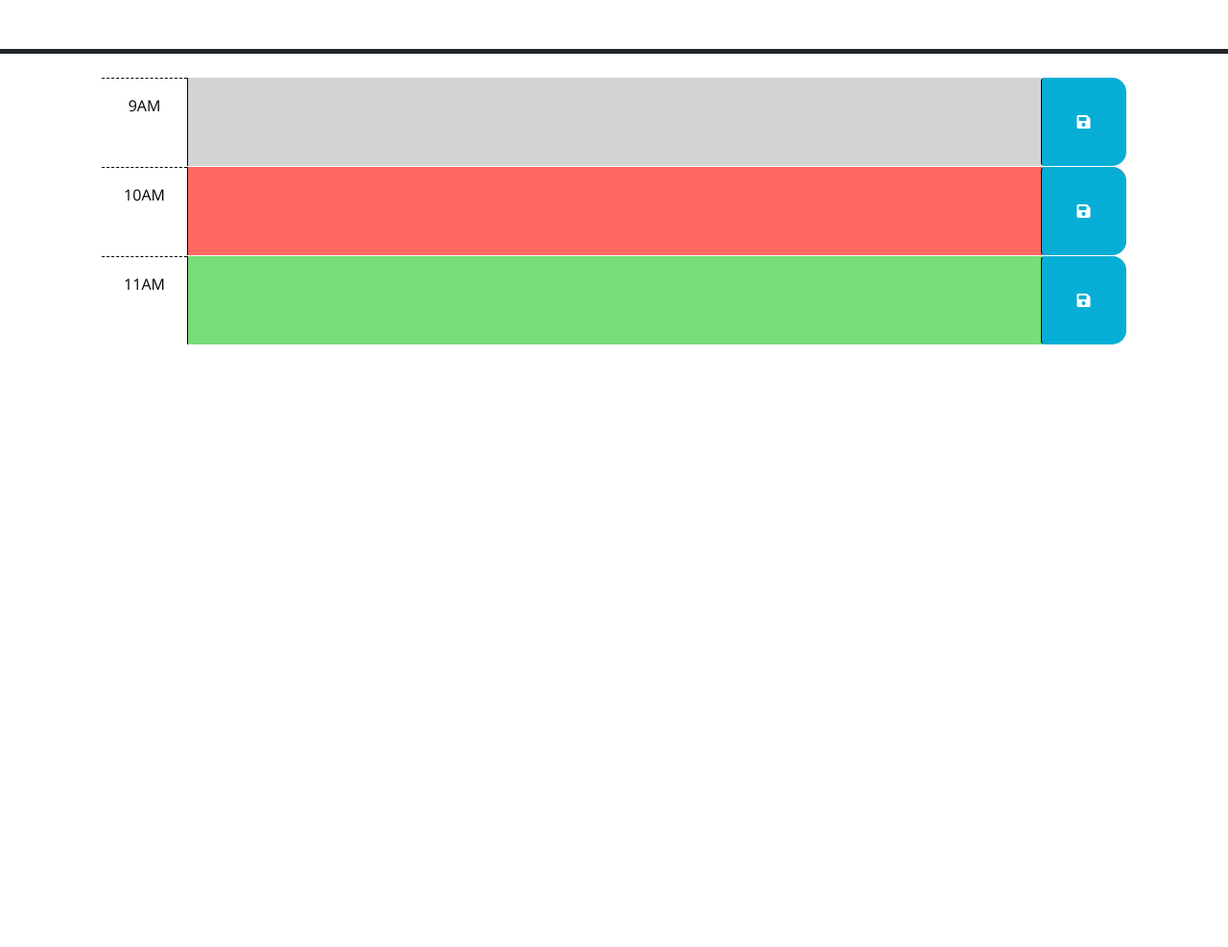
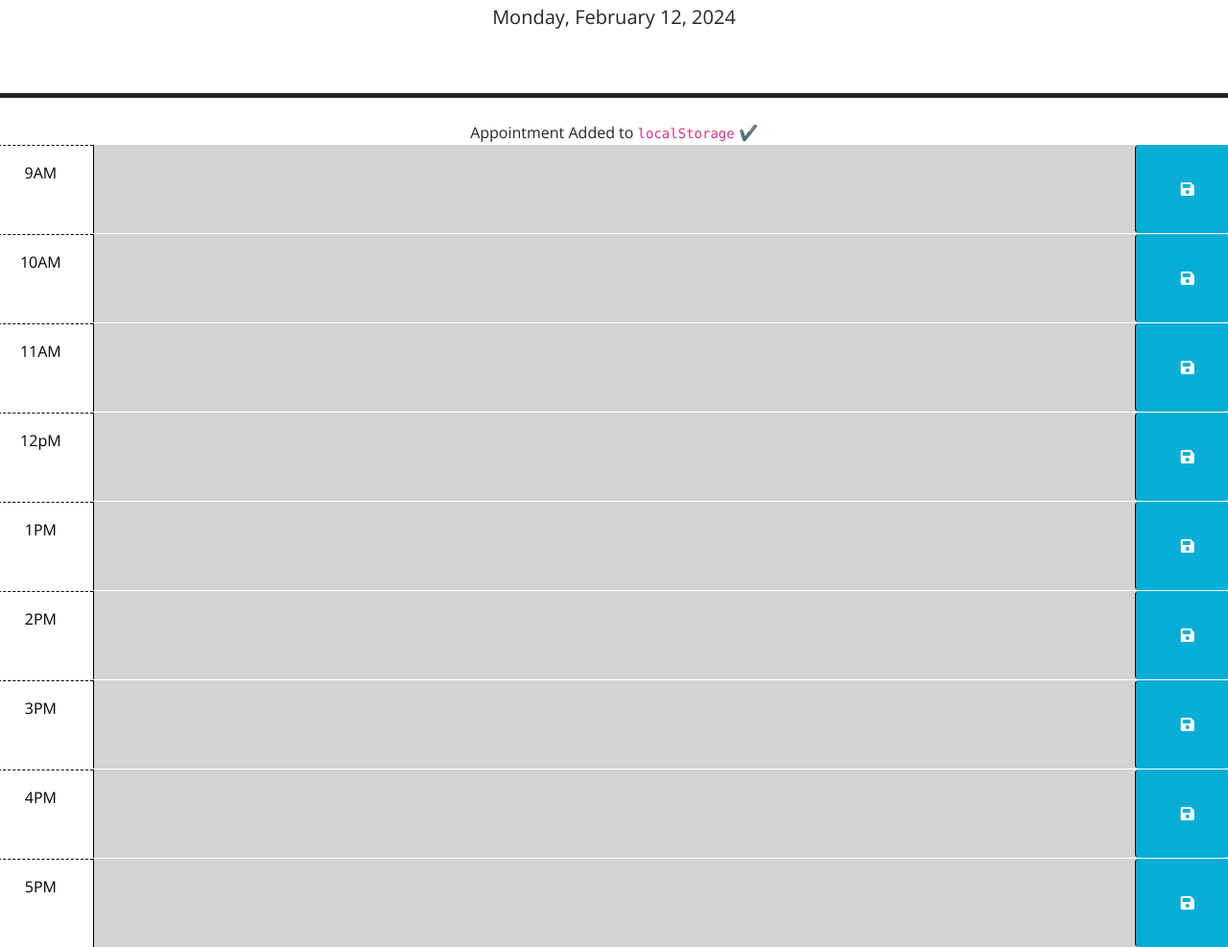
Before and after one commit to deemonroee/WorkingScheduler, a plain HTML site: page index.html in a window 1280 px wide. Shown: the part 176-1163 px from the top of the page at 96% size. Before the commit the page ends 800 px from the top, so only its background shows below. Drawn offline with nearby package versions, Linux system fonts and the light colour scheme.

Commit message:
javascript changes

```diff
--- a/index.html
+++ b/index.html
@@ -28,19 +28,11 @@
       <p class="lead">A simple calendar app for scheduling your work day</p>
       <p id="currentDay" class="lead"></p>
     </header>
-    <div class="container-lg px-5">
-      <!-- Use class for "past", "present", and "future" to apply styles to the
-        time-block divs accordingly. The javascript will need to do this by
-        adding/removing these classes on each div by comparing the hour in the
-        id to the current hour. The html provided below is meant to be an example
-        demonstrating how the css provided can be leveraged to create the
-        desired layout and colors. The html below should be removed or updated
-        in the finished product. Remember to delete this comment once the
-        code is implemented.
-        -->
-
-      <!-- Example of a past time block. The "past" class adds a gray background color. -->
-      <div id="hour-9" class="row time-block past">
+    <section class="text-center notification" id="notify">
+      Appointment Added to <code>localStorage</code> ✔️
+    </section>
+    <div class="container-lg px-5"></div>
+      <div id="hour-9" class="row time-block">
         <div class="col-2 col-md-1 hour text-center py-3">9AM</div>
         <textarea class="col-8 col-md-10 description" rows="3"> </textarea>
         <button class="btn saveBtn col-2 col-md-1" aria-label="save">
@@ -48,8 +40,7 @@
         </button>
       </div>
 
-      <!-- Example of a a present time block. The "present" class adds a red background color. -->
-      <div id="hour-10" class="row time-block present">
+      <div id="hour-10" class="row time-block">
         <div class="col-2 col-md-1 hour text-center py-3">10AM</div>
         <textarea class="col-8 col-md-10 description" rows="3"> </textarea>
         <button class="btn saveBtn col-2 col-md-1" aria-label="save">
@@ -57,14 +48,55 @@
         </button>
       </div>
 
-      <!-- Example of a future time block. The "future" class adds a green background color. -->
-      <div id="hour-11" class="row time-block future">
+      <div id="hour-11" class="row time-block">
         <div class="col-2 col-md-1 hour text-center py-3">11AM</div>
         <textarea class="col-8 col-md-10 description" rows="3"> </textarea>
         <button class="btn saveBtn col-2 col-md-1" aria-label="save">
           <i class="fas fa-save" aria-hidden="true"></i>
         </button>
       </div>
+      <div id="hour-12" class="row time-block">
+        <div class="col-2 col-md-1 hour text-center py-3">12pM</div>
+        <textarea class="col-8 col-md-10 description" rows="3"> </textarea>
+        <button class="btn saveBtn col-2 col-md-1" aria-label="save">
+          <i class="fas fa-save" aria-hidden="true"></i>
+        </button>
+        </div>
+        <div id="hour-13" class="row time-block">
+          <div class="col-2 col-md-1 hour text-center py-3">1PM</div>
+          <textarea class="col-8 col-md-10 description" rows="3"> </textarea>
+          <button class="btn saveBtn col-2 col-md-1" aria-label="save">
+            <i class="fas fa-save" aria-hidden="true"></i>
+          </button>
+          </div>
+          <div id="hour-14" class="row time-block">
+            <div class="col-2 col-md-1 hour text-center py-3">2PM</div>
+            <textarea class="col-8 col-md-10 description" rows="3"> </textarea>
+            <button class="btn saveBtn col-2 col-md-1" aria-label="save">
+              <i class="fas fa-save" aria-hidden="true"></i>
+            </button>
+            </div>
+            <div id="hour-15" class="row time-block">
+              <div class="col-2 col-md-1 hour text-center py-3">3PM</div>
+              <textarea class="col-8 col-md-10 description" rows="3"> </textarea>
+              <button class="btn saveBtn col-2 col-md-1" aria-label="save">
+                <i class="fas fa-save" aria-hidden="true"></i>
+              </button>
+              </div>
+              <div id="hour-16" class="row time-block">
+                <div class="col-2 col-md-1 hour text-center py-3">4PM</div>
+                <textarea class="col-8 col-md-10 description" rows="3"> </textarea>
+                <button class="btn saveBtn col-2 col-md-1" aria-label="save">
+                  <i class="fas fa-save" aria-hidden="true"></i>
+                </button>
+                </div>
+                <div id="hour-17" class="row time-block">
+                  <div class="col-2 col-md-1 hour text-center py-3">5PM</div>
+                  <textarea class="col-8 col-md-10 description" rows="3"> </textarea>
+                  <button class="btn saveBtn col-2 col-md-1" aria-label="save">
+                    <i class="fas fa-save" aria-hidden="true"></i>
+                  </button>
+                </div>
 
     <script src="https://code.jquery.com/jquery-3.4.1.min.js"></script>
     <script
--- a/script.js
+++ b/script.js
@@ -1,23 +1,56 @@
-// Wrap all code that interacts with the DOM in a call to jQuery to ensure that
-// the code isn't run until the browser has finished rendering all the elements
-// in the html.
-$(function () {
-  // TODO: Add a listener for click events on the save button. This code should
-  // use the id in the containing time-block as a key to save the user input in
-  // local storage. HINT: What does `this` reference in the click listener
-  // function? How can DOM traversal be used to get the "hour-x" id of the
-  // time-block containing the button that was clicked? How might the id be
-  // useful when saving the description in local storage?
-  //
-  // TODO: Add code to apply the past, present, or future class to each time
-  // block by comparing the id to the current hour. HINTS: How can the id
-  // attribute of each time-block be used to conditionally add or remove the
-  // past, present, and future classes? How can Day.js be used to get the
-  // current hour in 24-hour time?
-  //
-  // TODO: Add code to get any user input that was saved in localStorage and set
-  // the values of the corresponding textarea elements. HINT: How can the id
-  // attribute of each time-block be used to do this?
-  //
-  // TODO: Add code to display the current date in the header of the page.
+$(document).ready(function () {
+  $('.saveBtn').on('click', function () {
+    var value = $(this).siblings('.description').val();
+    var time = $(this).parent().attr('id');
+
+    // save in localStorage
+    localStorage.setItem(time, value);
+
+    // Show notification that item was saved to localStorage by adding class 'show'
+    $('.notification').addClass('show');
+
+    setTimeout(function () {
+      $('.notification').removeClass('show');
+    }, 5000);
+  });
+
+  function hourUpdater() {
+    var currentHour = dayjs().hour();
+
+    // loop over time blocks
+    $('.time-block').each(function () {
+      var blockHour = parseInt($(this).attr('id').split('-')[1]);
+
+
+      if (blockHour < currentHour) {
+        $(this).addClass('past');
+      } else if (blockHour === currentHour) {
+        $(this).removeClass('past');
+        $(this).addClass('present');
+      } else {
+        $(this).removeClass('past');
+        $(this).removeClass('present');
+        $(this).addClass('future');
+      }
+    });
+  }
+
+  hourUpdater();
+
+  // set up interval to check if current time needs to be updated
+  setInterval(hourUpdater, 1000);
+
+  //data in localStorage
+  $('#hour-9 .description').val(localStorage.getItem('hour-9'));
+  $('#hour-10 .description').val(localStorage.getItem('hour-10'));
+  $('#hour-11 .description').val(localStorage.getItem('hour-11'));
+  $('#hour-12 .description').val(localStorage.getItem('hour-12'));
+  $('#hour-13 .description').val(localStorage.getItem('hour-13'));
+  $('#hour-14 .description').val(localStorage.getItem('hour-14'));
+  $('#hour-15 .description').val(localStorage.getItem('hour-15'));
+  $('#hour-16 .description').val(localStorage.getItem('hour-16'));
+  $('#hour-17 .description').val(localStorage.getItem('hour-17'));
+
+  // display current day on page
+  $('#currentDay').text(dayjs().format('dddd, MMMM D, YYYY'));
 });
```
Also changed, not shown: Assets/scheduler.png (added), 1 other file.
